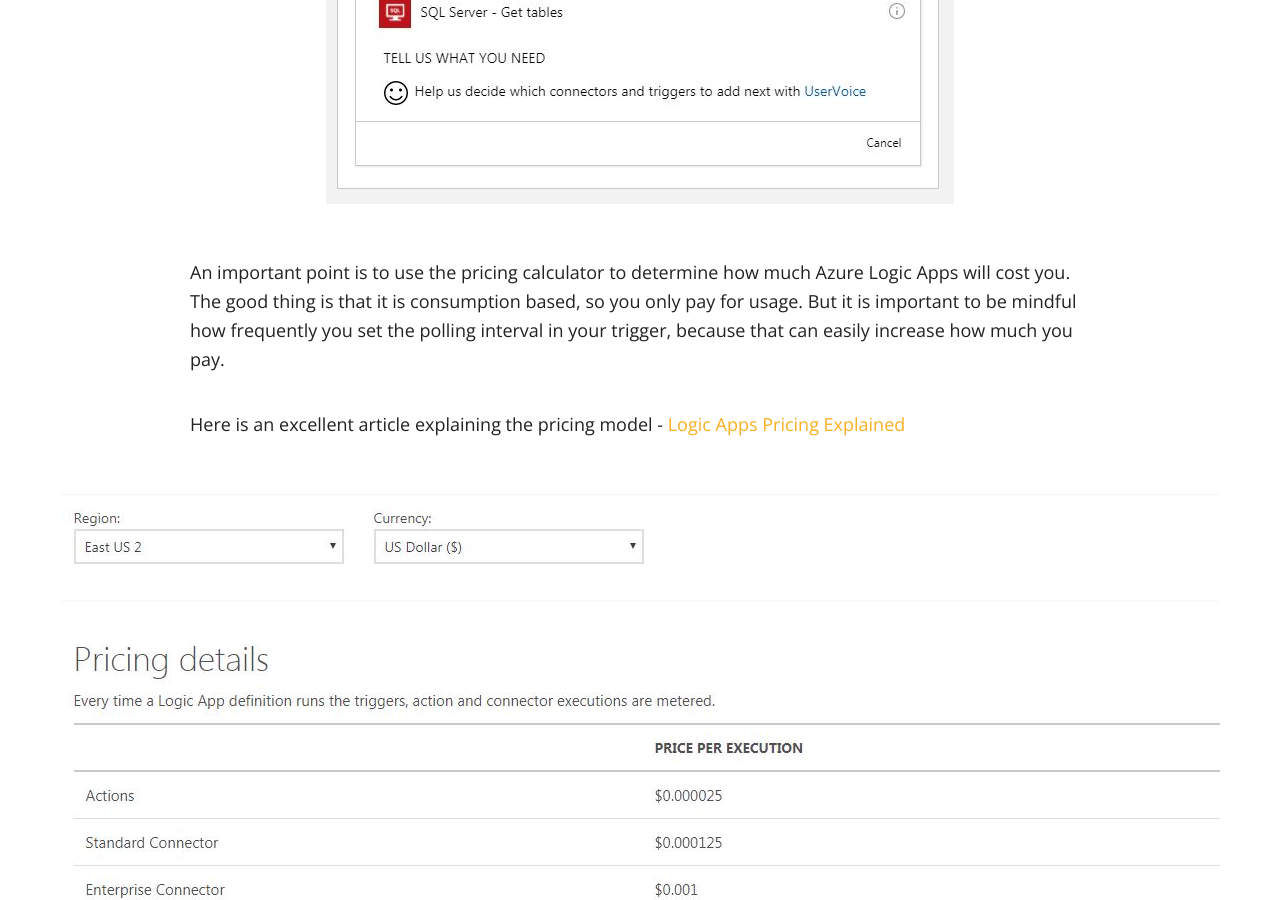
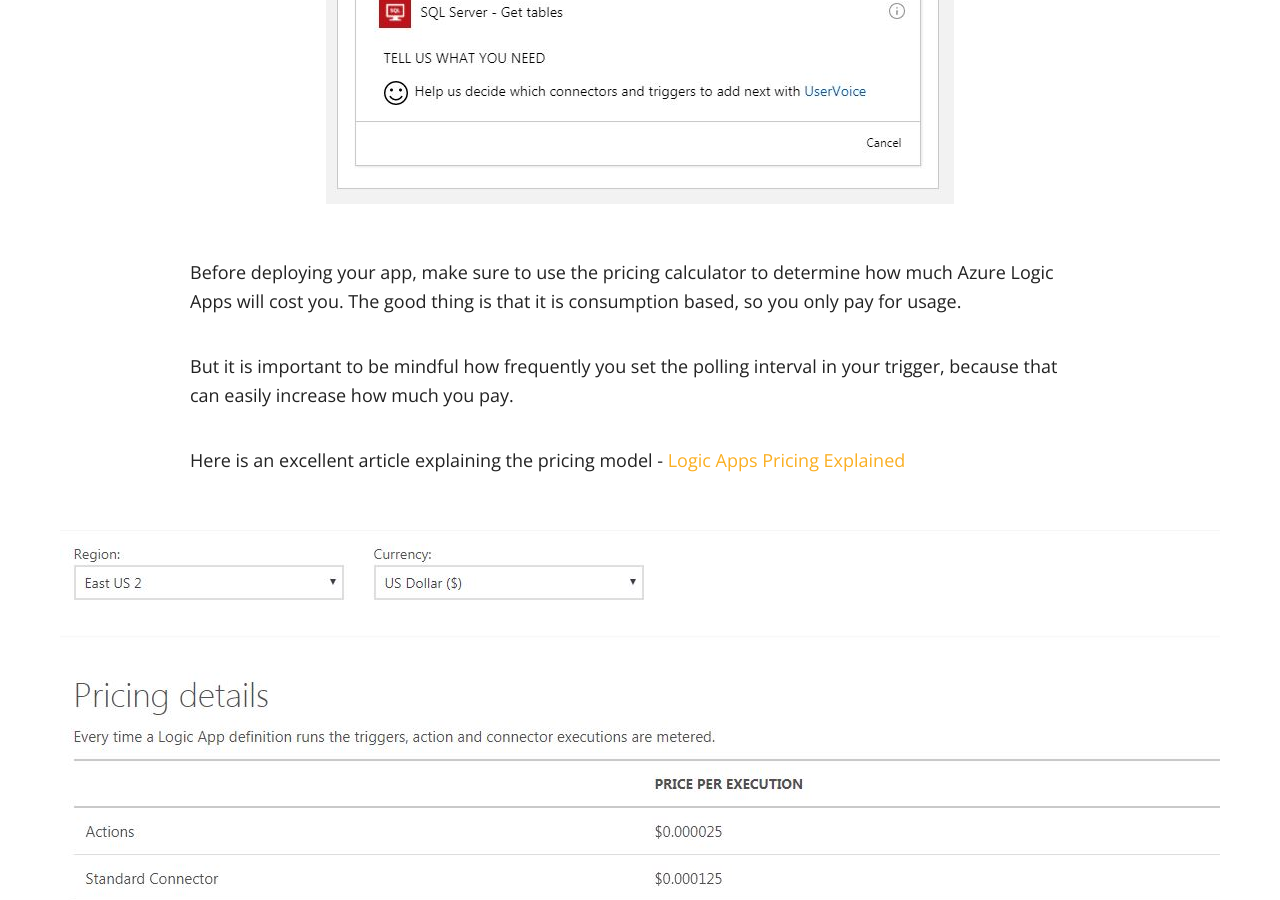
Before and after one commit to ldsouza/ldsouza.github.io, a Jekyll site: the page built from _posts/2017-01-08-getting-started-with-azure-logic-apps.md, in a window 1280 px wide and 900 px high, scrolled down 4380 px. Built offline with Jekyll 4.4.1, drawn with Linux system fonts in a browser that asks for light colours; nearby versions of some CDN libraries; library files that are not in the unit come from our copies.

Commit message:
Update 2017-01-08-getting-started-with-azure-logic-apps.md

```diff
--- a/_posts/2017-01-08-getting-started-with-azure-logic-apps.md
+++ b/_posts/2017-01-08-getting-started-with-azure-logic-apps.md
@@ -41,7 +41,9 @@
 
 ![Image]({{ site.url }}/images/blog/azure-logic-apps/6.JPG)
 
-An important point is to use the pricing calculator to determine how much Azure Logic Apps will cost you. The good thing is that it is consumption based, so you only pay for usage. But it is important to be mindful how frequently you set the polling interval in your trigger, because that can easily increase how much you pay.
+Before deploying your app, make sure to use the pricing calculator to determine how much Azure Logic Apps will cost you. The good thing is that it is consumption based, so you only pay for usage.
+
+But it is important to be mindful how frequently you set the polling interval in your trigger, because that can easily increase how much you pay.
 
 Here is an excellent article explaining the pricing model -  [Logic Apps Pricing Explained](https://peter.intheazuresky.com/2017/02/24/be-careful-of-the-logic-app-consumption-prizing-model/)
 
```
